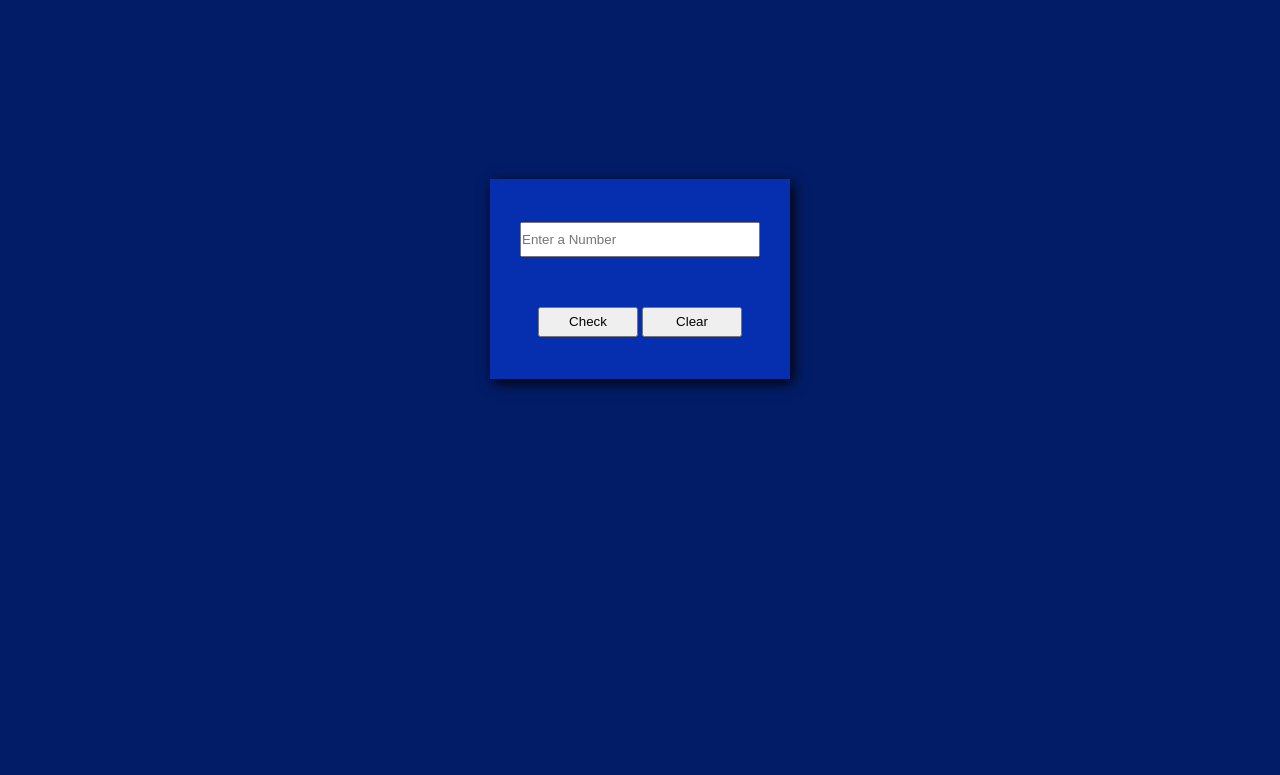
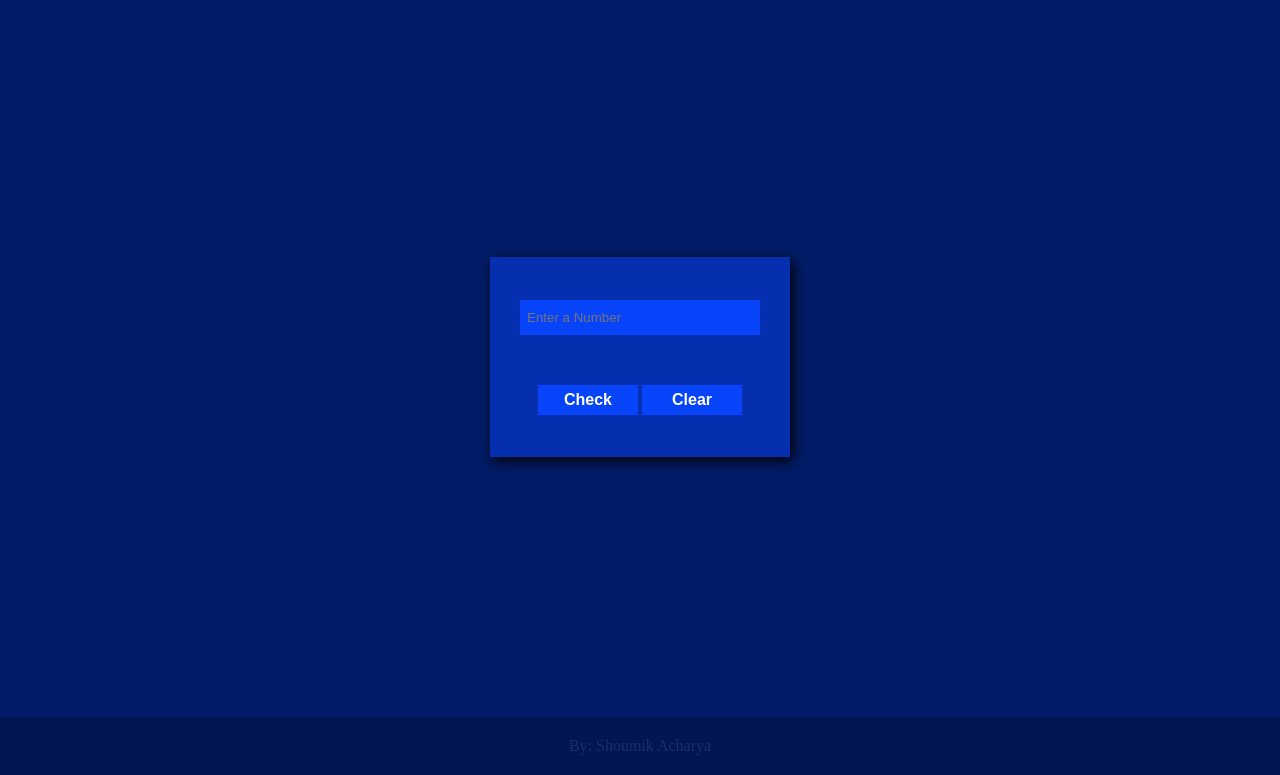
Before and after one commit to saprogrammer14/prime-number-checker-webapp, a plain HTML site: page index.html in a window 1280 px wide. Shown: the part 131-906 px from the top of the page. Before the commit the page ends 800 px from the top, so only its background shows below. Drawn offline with Linux system fonts and the light colour scheme.

Commit message:
some modifications

```diff
--- a/index.html
+++ b/index.html
@@ -12,13 +12,18 @@
     <h1>Prime Number Checker</h1>
     <div class="wrapper">
         <div class="card">
-            <input type="number" name="number" id="number" placeholder="Enter a Number">
+            <input type="text" name="number" id="number" placeholder="Enter a Number">
             <div class="buttons">
                 <button id="check">Check</button>
                 <button id="clear">Clear</button>
             </div>
         </div>
+
     </div>
+
+    <footer>
+        <p>By: Shoumik Acharya</p>
+    </footer>
 
     <script src="index.js"></script>
 </body>
--- a/style.scss
+++ b/style.scss
@@ -10,18 +10,20 @@ body {
 
 h1 {
     text-align: center;
-    // border: 1px solid red;
-    height: 50px;
+    height: 128px;
     font-size: 3.4em;
     color: hsl(225.1, 94.4%, 50%);
     text-shadow: 3px 4px 9px hsl(225.1, 94.4%, 50%);
+    // border: 1px solid yellow;
 }
 
 .wrapper {
     display: flex;
     justify-content: center;
     align-items: center;
+    flex-direction: column;
     height: 90vh;
+    // border: 1px solid red;
 }
 
 @mixin card-style($bHeight,$bWidth,$inputWidth) {
@@ -36,16 +38,28 @@ h1 {
         button{
             width: $bWidth;
             height: $bHeight;
+            background-color: hsl(225.1, 94.4%, 50%);
+            border-style: none;
+            color: white;
+            font-size: 1em;
+            font-weight: bold;
+
         }
     }
     input{
         width: $inputWidth;
         height: 35px;
+        background-color: hsl(225.1, 94.4%, 50%);
+        border-style: none;
+        color: white;
+        padding: 0 7px;
+
+
+
     }
 
 }
 .card {
-    // border: 1px solid red;
     height: 200px;
     width: 300px;
     @include card-style(30px,100px,80%);
@@ -60,3 +74,12 @@ h1 {
         @include card-style(30px,90px,90%);
     }
 }
+
+footer{
+    background-color: rgba(0,0,0,0.2);
+    padding: 20px 0;
+    p{
+        text-align: center;
+        color: #ffffff1a;
+    }
+}
```
Also changed, not shown: style.css, 1 other file.
